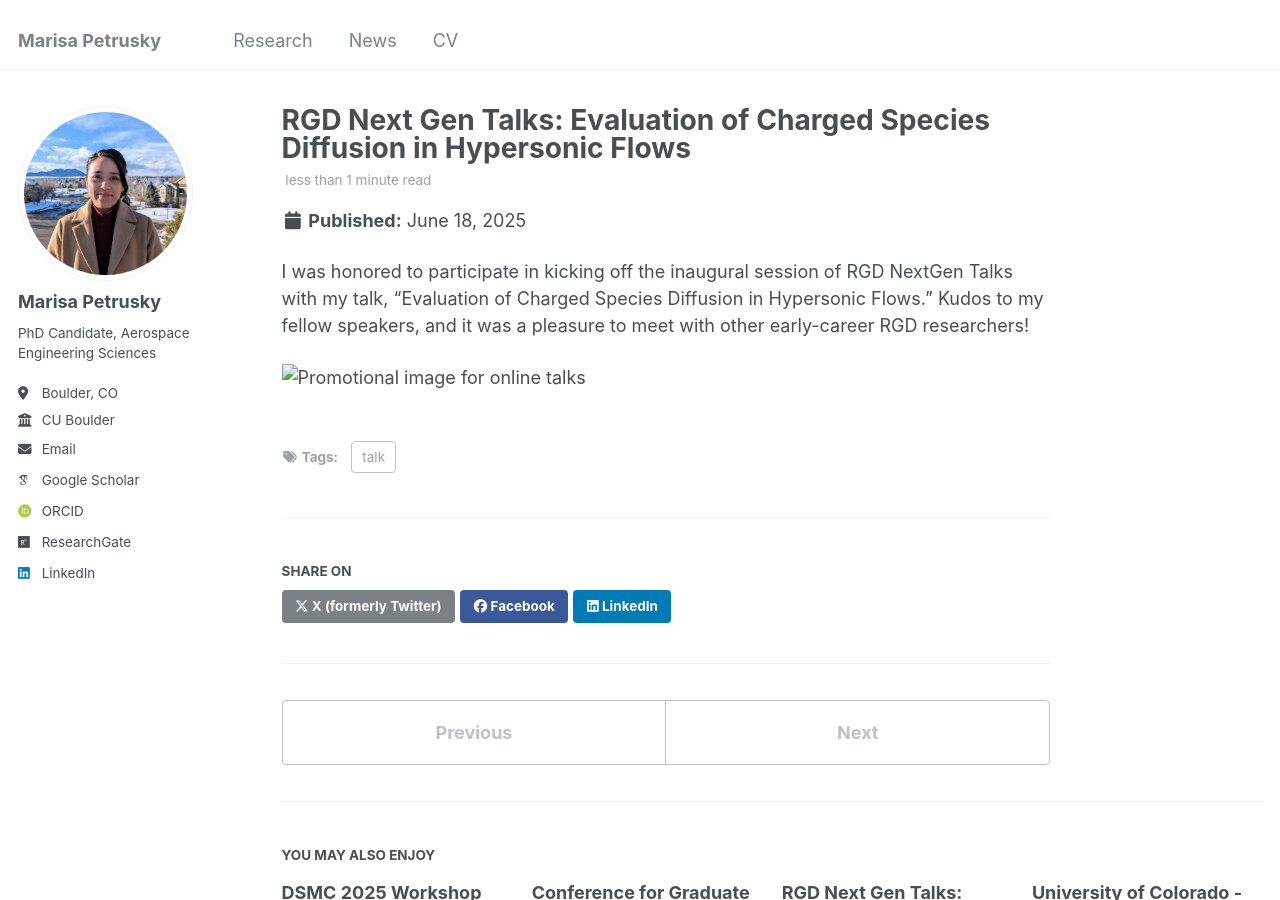
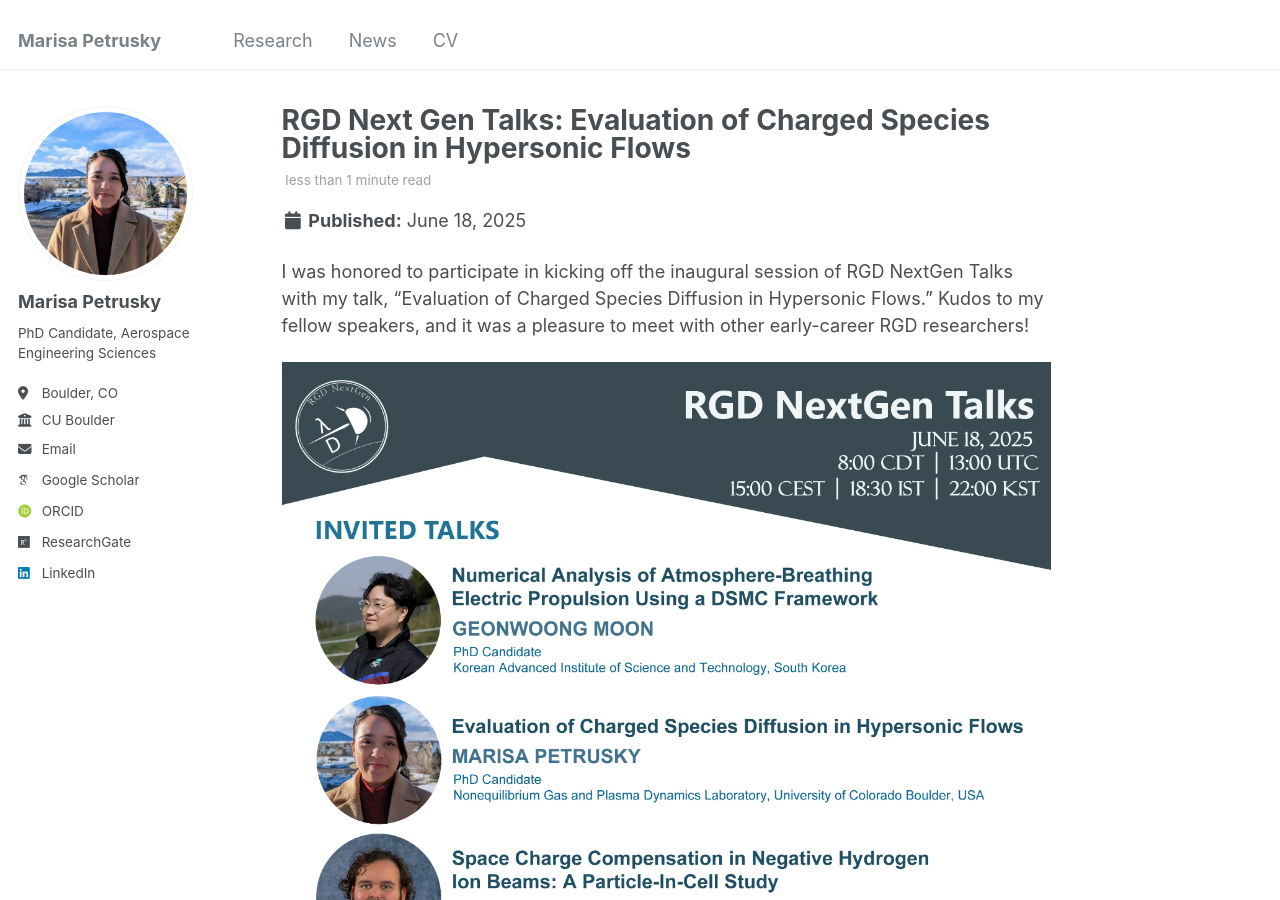
Before and after one commit to marisapetrusky/marisapetrusky.github.io, a Jekyll site: the page built from _posts/2025-06-18-blog-post.md, in a window 1280 px wide and 900 px high. Built offline with Jekyll 4.4.1, drawn with Linux system fonts in a browser that asks for light colours; some web fonts are replaced.

Commit message:
Fix image link in blog post
Updated image link to use raw GitHub URL.

```diff
--- a/_posts/2025-06-18-blog-post.md
+++ b/_posts/2025-06-18-blog-post.md
@@ -8,4 +8,4 @@ tags:
 
 I was honored to participate in kicking off the inaugural session of RGD NextGen Talks with my talk, "Evaluation of Charged Species Diffusion in Hypersonic Flows." Kudos to my fellow speakers, and it was a pleasure to meet with other early-career RGD researchers!
 
-![Promotional image for online talks](../images/RGD_nextgen_talks_2025.webp)
+![Promotional image for online talks](https://raw.githubusercontent.com/marisapetrusky/marisapetrusky.github.io/master/images/RGD_nextgen_talks_2025.webp)
```
